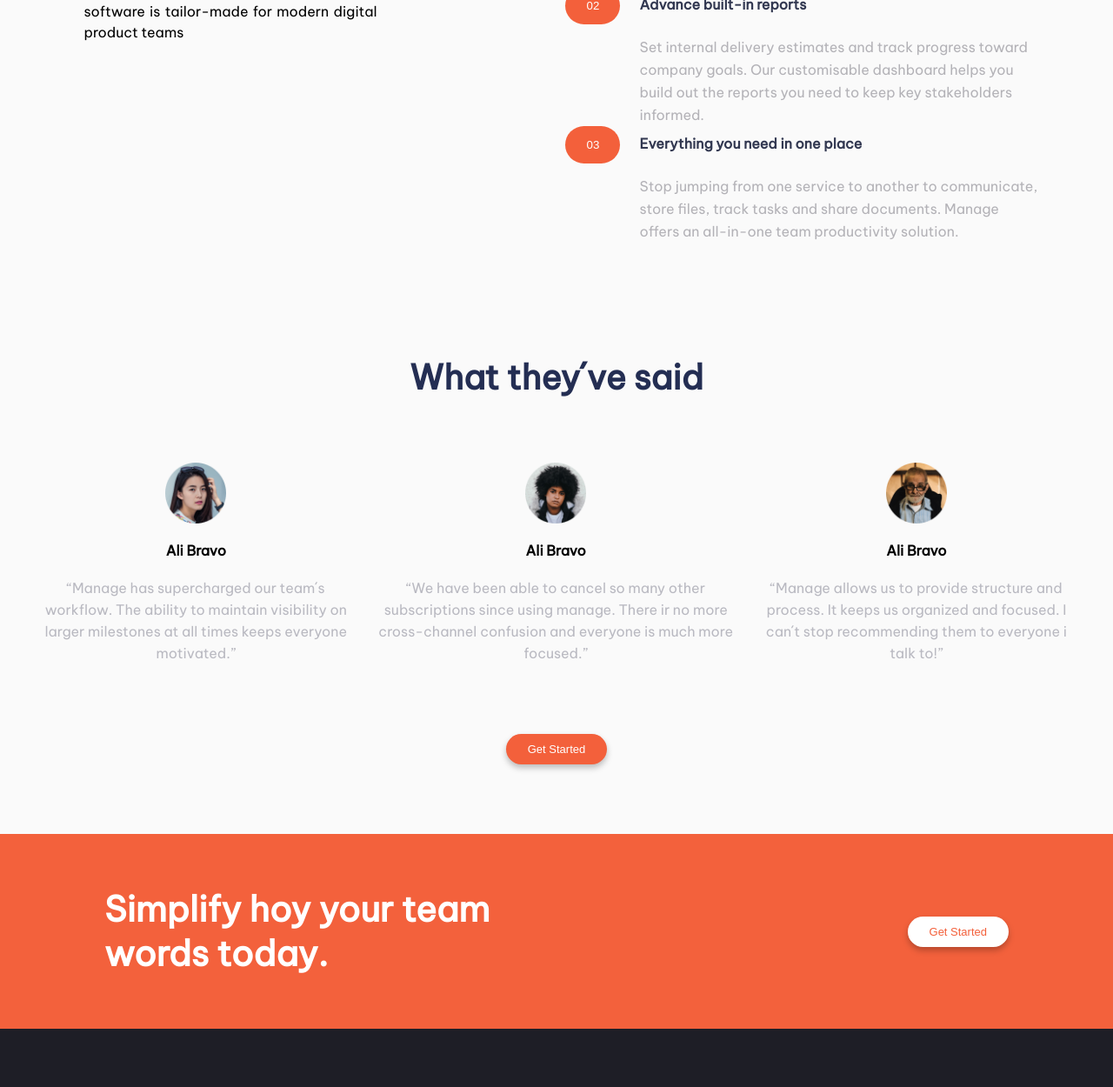
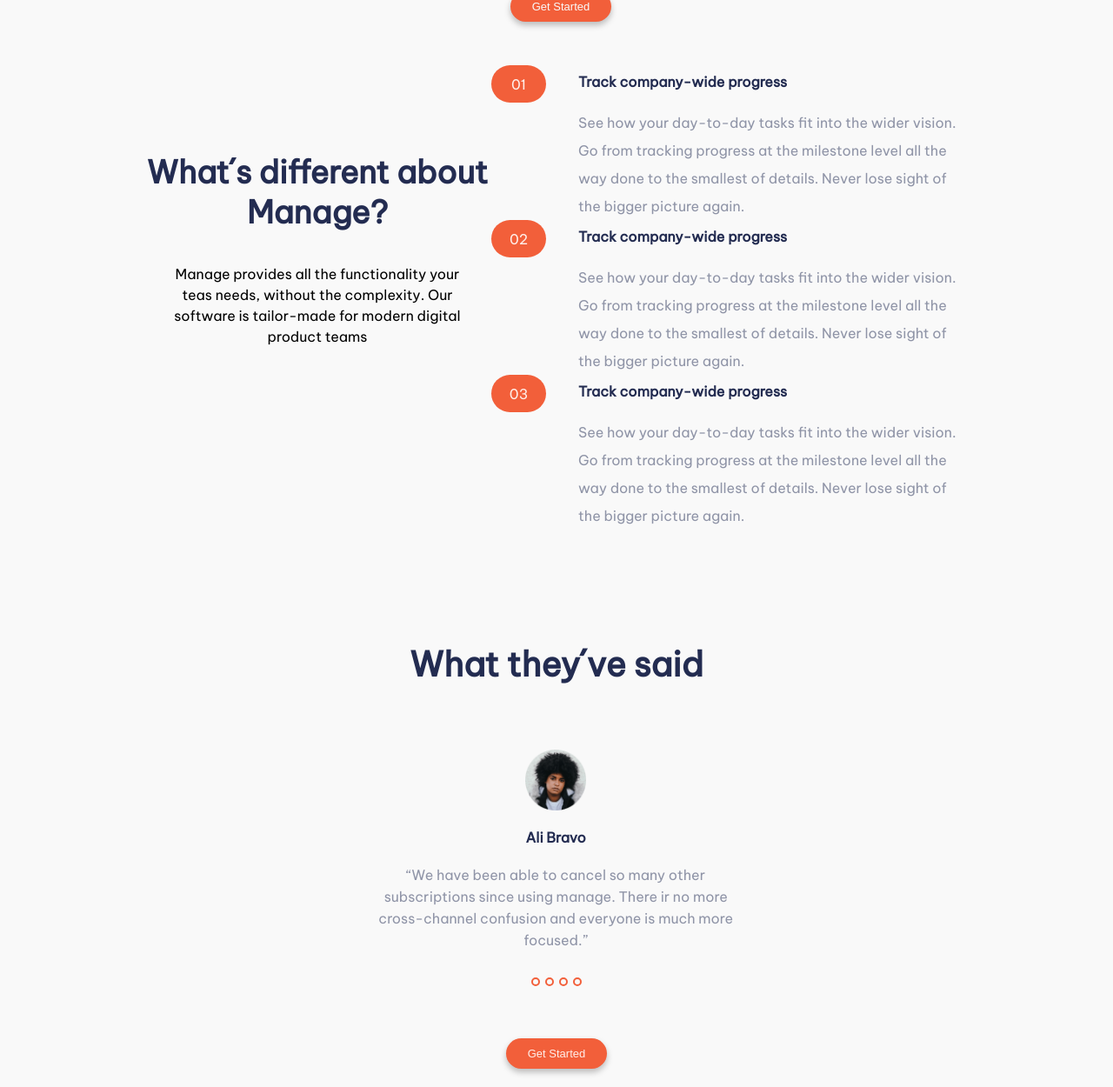
Before and after one commit to Goncar29/manage, a plain HTML site: page index.html in a window 1280 px wide. Shown: the part 1053-2303 px from the top of the page at 87% size. Drawn offline with Linux system fonts and the light colour scheme.

Commit message:
Se arreglan errores de tamaño/espacios en cada section del HTML, iconos del footer y se crean var para los colores

```diff
--- a/index.html
+++ b/index.html
@@ -27,7 +27,10 @@
                 <li>Community</li>
             </ul>
         </nav>
-        <button>Get Started</button>
+        <button class="menu">Get Started</button>
+        <div class="menu__nav">
+            <img src="./imagenes/icon-hamburger.svg" alt="Menu">
+        </div>
     </header>
 
 <!-- Main - Box 1-->
@@ -56,50 +59,49 @@
 <!-- Fourth section -->
         <section class="fourth-section">
             <div>
-                    <button>01</button>
-                    <div class="text-container">
-                        <h3>Track company-wide progress</h3>
+                <span>01</span>
+                <p>Track company-wide progress</p>
                 <p>See how your day-to-day tasks fit into the wider vision. Go from tracking progress at the milestone level all the way done to the smallest of details. Never lose sight of the bigger picture again.</p>
             </div>
+            <div>
+                <span>02</span>
+                <p>Track company-wide progress</p>
+                <p>See how your day-to-day tasks fit into the wider vision. Go from tracking progress at the milestone level all the way done to the smallest of details. Never lose sight of the bigger picture again.</p>
             </div>
             <div>
-                    <button>02</button>
-                    <div class="text-container">
-                        <h3>Advance built-in reports</h3>
-                        <p>Set internal delivery estimates and track progress toward company goals. Our customisable dashboard helps you build out the reports you need to keep key stakeholders informed.</p>
-                    </div>
-                </div>
-                <div>
-                    <button>03</button>
-                    <div class="text-container">
-                        <h3>Everything you need in one place</h3>
-                        <p>Stop jumping from one service to another to communicate, store files, track tasks and share documents. Manage offers an all-in-one team productivity solution.</p>
-                    </div>
+                <span>03</span>
+                <p>Track company-wide progress</p>
+                <p>See how your day-to-day tasks fit into the wider vision. Go from tracking progress at the milestone level all the way done to the smallest of details. Never lose sight of the bigger picture again.</p>
             </div>
         </section>
     </section>
-
 <!-- Main - Box 3-->
     <!-- Fifth section -->
     <section class="box-section-3">
         <h2>What they´ve said</h2>
         <section class="fifth-section">
-                <div>
+            <div class="cards">
                 <img src="./imagenes/avatar-anisha.png" alt="Foto Anisha">
-                    <h4>Ali Bravo</h4>
+                <h4>Anisha Li</h4>
                 <p>“Manage has supercharged our team´s workflow. The ability to maintain visibility on larger milestones at all times keeps everyone motivated.”</p>
             </div>
-                <div>
+            <div class="cards-2">
                 <img src="./imagenes/avatar-shanai.png" alt="Foto Shanai">
                 <h4>Ali Bravo</h4>
                 <p>“We have been able to cancel so many other subscriptions since using manage. There ir no more cross-channel confusion and everyone is much more focused.”</p>
             </div>
-                <div>
+            <div class="cards">
                 <img src="./imagenes/avatar-richard.png" alt="Foto Richard">
-                    <h4>Ali Bravo</h4>
+                <h4>Richard Watts</h4>
                 <p>“Manage allows us to provide structure and process. It keeps us organized and focused. I can´t stop recommending them to everyone i talk to!”</p>
             </div>
         </section>
+        <div class="carrusel">
+            <div class="point"></div>
+            <div class="point" ></div>
+            <div class="point"></div>
+            <div class="point"></div>
+        </div>
         <button>Get Started</button>
     </section>
 
--- a/style.css
+++ b/style.css
@@ -5,8 +5,18 @@
     /* font-size: 62.5%; */
 }
 
+:root {
+    --rojo-brillante: rgb(242, 95, 58);
+    --azul-oscuro: rgb(35, 44, 81);
+    --azul-grisáceo-oscuro: rgb(143, 148, 167);
+    --azul-muy-oscuro: rgb(29, 30, 37);
+    --rojo-muy-pálido: rgb(255, 239, 234);
+    --variante-gris-claro: rgb(249, 249, 249);
+    --rojo-botonesHover: #f1b3a3 ;
+}
+
 html {
-    background-color: #FAFAFA;
+    background-color: var(--variante-gris-claro);
     font-family: 'Be Vietnam Pro', sans-serif;
     font-size: 62.5%;
 }
@@ -47,17 +57,17 @@ header nav ul li {
 
 header nav ul li:hover {
     cursor: pointer;
-    color: rgb(175, 175, 175);
+    color: var(--variante-gris-claro);
 }
 
 /* Header - Button*/
 
 header button {
-    background-color: #F3603B;
+    background-color: var(--rojo-brillante);
     border: none;
     border-radius: 5.0rem;
     box-shadow: 0rem 0.4rem 0.7rem rgba(0, 0, 0, 0.25);
-    color: #ffffff;
+    color: var(--variante-gris-claro);
     font-size: 1.3rem;
     font-weight: 50rem;
     max-width: 13.4rem;
@@ -65,9 +75,11 @@ header button {
 }
 header button:hover {
     cursor: pointer;
-    background-color: #f1b3a3;
+    background-color: var(--rojo-botonesHover);
 }
-
+header .menu__nav {
+    visibility: hidden;
+}
 
 /* Main - Box 1*/
     /* First section*/
@@ -91,7 +103,7 @@ header button:hover {
 
 .first-section h1 {
     display: flex;
-    color: #232C50;
+    color: var(--azul-muy-oscuro);
     font-size: 5.8rem;
     font-weight: 70rem;
     justify-content: center;
@@ -107,11 +119,11 @@ header button:hover {
 }
 
 .first-section button {
-    background-color: #F3603B;
+    background-color: var(--rojo-brillante);
     border: none;
     border-radius: 5.0rem;
     box-shadow: 0rem 0.4rem 0.7rem rgba(0, 0, 0, 0.25);
-    color: #ffffff;
+    color: var(--variante-gris-claro);
     font-size: 1.3rem;
     font-weight: 50;
     max-width: 13.4rem;
@@ -120,7 +132,7 @@ header button:hover {
 }
 .first-section button:hover {
     cursor: pointer;
-    background-color: #f1b3a3;
+    background-color: var(--rojo-botonesHover);
 }
 
 /* Main - Box 1*/
@@ -144,23 +156,23 @@ header button:hover {
 
 .box-section-2 {
     display: flex;
+    flex-wrap: wrap;
+    justify-content: space-between;
     font-size: 1.6rem;
-    justify-content: space-around;
-    padding: 15rem 6rem 0 7rem;
 }
 
 .third-section {
     display: flex;
     flex-direction: column;
-    max-width: 50rem;
 }
 
 .third-section h2 {
-    color: #232851;
+    color: var(--azul-oscuro);
     display: flex;
     font-size: 3.6rem;
-    font-weight: 70rem;
+    font-weight: 700;
     text-align: left;
+    width: 40rem;
 }
 
 .third-section p {
@@ -173,49 +185,52 @@ header button:hover {
     text-align: justify;
 }
 
-/* Main - Box 2*/
-    /*Fourth section*/
+/*
+Main - Box 2
+Fourth section */
 
-.fourth-section div {
+.fourth-section {
     display: flex;
+    flex-direction: column;
+    width: 55rem;
 }
 
-.fourth-section div button {
-    background-color: #F3603B;
-    border: none;
-    border-radius: 30rem;
-    color: #ffffff;
+.fourth-section p {
+    line-height: 2;
+    font-size: 1.6rem;
+}
+
+.fourth-section div span {
+    align-items: center;
+    background-color: var(--rojo-brillante);
+    border-radius: 3rem;
+    color: var(--rojo-muy-pálido);
     display: flex;
     flex-direction: column;
     font-weight: 70rem;
     height: 4.3rem;
     justify-content: center;
-    margin-right: 2.3rem;
-    max-width: 6.3rem;
-    padding: 1.0rem 2.5rem;
+    width: 6.3rem;
+    padding: 1rem 2.5rem;
 }
 
-.fourth-section .text-container {
+.fourth-section p:first-of-type {
+    color: var(--azul-oscuro);
     display: flex;
-    flex-direction: column;
-    padding-top: 1rem;
+    align-items: center;
+    font-weight: 700;
+    margin: 0 0 1.5rem 0;
+    margin-top: -4rem;
 }
 
-.fourth-section div h3 {
-    color: #323851;
-    font-weight: 70rem;
-    font-size: 1.6rem;
+.fourth-section p:nth-child(2) {
+    color: var(--azul-oscuro);
+    padding-left: 10rem;
 }
 
-.fourth-section div p {
-    color: #B3B2B7;
-    display: flex;
-    flex-direction: column;
-    font-size: 1.6rem;
-    line-height: 2.6rem;
-    max-width: 45.8rem;
-    padding-top: 2.6rem;
-    text-align: left;
+.fourth-section p:nth-child(3) {
+    color: var(--azul-grisáceo-oscuro);
+    padding-left: 10rem;
 }
 
 /* Main - Box 3*/
@@ -223,12 +238,11 @@ header button:hover {
 
     .box-section-3 {
         display: flex;
-    font-size: 1.6rem;
         flex-direction: column;
     }
 
     .box-section-3 h2 {
-    color: #242E53;
+        color: var(--azul-oscuro);
         font-weight: 70rem;
         font-size: 3.9rem;
         padding-top: 13rem;
@@ -240,26 +254,29 @@ header button:hover {
         display: flex;
         flex-direction: row;
         justify-content: space-around;
-    padding: 0 3.0rem;
     }
 
     .fifth-section div {
+        background-color: var(--variante-gris-claro);
         display: flex;
         flex-direction: column;
-    padding: 0 0.9rem;
+        margin: 0 1rem;
     }
 
     .fifth-section div img {
         align-self: center;
         display: flex;
         flex-direction: column;
-    max-height: 7.0rem;
-    max-width: 7.0rem;
+        max-height: 7rem;
+        max-width: 7rem;
     }
 
     .fifth-section div h4 {
         align-self: center;
+        color: var(--azul-oscuro);
         display: flex;
+        font-size: 1.6rem;
+        font-weight: 700;
         flex-direction: column;
         padding-bottom: 2.1rem;
         padding-top: 2.1rem;
@@ -268,9 +285,11 @@ header button:hover {
     }
 
     .fifth-section div p {
-    color: #B9B9C1;
+        color: var(--azul-grisáceo-oscuro);
         display: flex;
         flex-direction: column;
+        font-weight: 60rem;
+        font-size: 1.6rem;
         font-weight: 50rem;
         justify-content: center;
         line-height: 2.5rem;
@@ -279,26 +298,26 @@ header button:hover {
 
     .box-section-3 button {
         align-self: center;
-    background-color: #F3603B;
+        background-color: var(--rojo-brillante);
         border: none;
-    border-radius: 5.0rem;
+        border-radius: 5rem;
         box-shadow: 0rem 0.4rem 0.7rem rgba(0, 0, 0, 0.25);
-    color: #ffffff;
+        color: var(--rojo-muy-pálido);
         font-size: 1.3rem;
         font-weight: 50rem;
-    margin: 8.0rem 0;
+        margin: 8rem 0;
         max-width: 13.4rem;
         padding: 1rem 2.5rem;
     }
     .box-section-3 button:hover {
         cursor: pointer;
-    background-color: #f1b3a3;
+        background-color:var(--rojo-botonesHover);
     }
 
 /* Main - Box 4*/
 
 .box-section-4 {
-    background-color: #F3613C;
+    background-color: var(--rojo-brillante);
     display: flex;
     font-size: 1.6rem;
     height: 22.4rem;
@@ -308,7 +327,7 @@ header button:hover {
 }
 
 .box-section-4 h2 {
-    color: #ffffff;
+    color: var(--variante-gris-claro);
     display: flex;
     font-size: 4.0rem;
     font-weight: 70rem;
@@ -317,11 +336,11 @@ header button:hover {
 
 .box-section-4 button {
     align-self: center;
-    background-color: #ffffff;
+    background-color:var(--variante-gris-claro);
     border: none;
     border-radius: 5.0rem;
     box-shadow: 0rem 0.4rem 0.7rem rgba(0, 0, 0, 0.25);
-    color: #F3603B;
+    color: var(--rojo-brillante);
     display: flex;
     font-size: 1.3rem;
     font-weight: 50rem;
@@ -331,13 +350,13 @@ header button:hover {
 
 .box-section-4 button:hover {
     cursor: pointer;
-    color: #f1b3a3;
+    color: var(--rojo-botonesHover);
 }
 
 /* Footer*/
 
 footer {
-    background-color: #1E1E26;
+    background-color: var(--azul-muy-oscuro);
     display: flex;
     font-size: 1.6rem;
     align-items: center;
@@ -376,7 +395,7 @@ footer {
 }
 
 .box-list .list-1 {
-    color: #ffffff;
+    color: var(--variante-gris-claro);
     display: flex;
     flex-direction: column;
     font-weight: 40rem;
@@ -387,7 +406,7 @@ footer {
 }
 
 .box-list .list-2 {
-    color: #ffffff;
+    color: var(--variante-gris-claro);
     display: flex;
     flex-direction: column;
     font-weight: 40rem;
@@ -398,7 +417,7 @@ footer {
 
 .box-list li:hover{
         cursor: pointer;
-        color: #F3603B;
+        color: var(--rojo-brillante);
 }
     /* Input*/
 .box-input {
@@ -415,10 +434,10 @@ footer {
 }
 
 .box-input button {
-    background-color: #F3603B;
+    background-color: var(--rojo-brillante);
     border: none;
     border-radius: 3.0rem;
-    color: #ffffff;
+    color: var(--variante-gris-claro);
     font-size: 1.3rem;
     font-weight: 50rem;
     height: 4.3rem;
@@ -438,20 +457,29 @@ footer {
 }
 .box-input button:hover {
     cursor: pointer;
-    background-color: #f1b3a3;
+    background-color:var(--rojo-botonesHover);
 }
 
 
-@media (max-width:1000px) {
+@media (max-width:1000rem) {
+    header nav, .menu {
+        visibility: hidden;
+        width: 5rem;
+    }
+    header .menu__nav {
+        visibility:visible;
+    }
+
     .box-section-1{
         display: flex;
         flex-wrap: wrap;
         justify-content:center;
+        padding:0;
     }
     .first-section {
         display: flex;
         align-items: center;
-        margin-bottom: 10rem;
+        margin-bottom: 0;
         margin-top:40rem;
     }
     .second-section{
@@ -469,9 +497,10 @@ footer {
         display: flex;
         flex-wrap: wrap;
         justify-content:center;
+        padding: 0;
     }
     .third-section {
-        padding: 0;
+        padding: 10rem 0;
         display: flex;
         align-items: center;
     }
@@ -487,6 +516,29 @@ footer {
         justify-content:center;
     }
 
+    .box-section-3 .cards {
+        display: hidden;
+        visibility: hidden;
+    }
+
+    .box-section-3 .carrusel {
+        display: flex;
+        flex-direction: row;
+        justify-content: center;
+    }
+
+    .box-section-3 .carrusel .point {
+        border: 0.2rem solid var(--rojo-brillante);
+        border-radius: 50%;
+        height: 1rem;
+        margin: 3rem 0.3rem 6rem 0.3rem;
+        width: 1rem;
+    }
+
+    .box-section-3 button {
+        margin-top: 0;
+    }
+
     .box-section-4{
         display: flex;
         flex-direction:column;
@@ -497,8 +549,21 @@ footer {
         display: flex;
         flex-direction:column-reverse;
     }
+    .box-footer-img{
+        display: flex;
+        justify-content: center;
+    }
+    .box-footer .box-footer-icon {
+        display: flex;
+        justify-content: space-between;
+        width: 30rem;
+    }
+    .box-footer .box-footer-icon a img:hover {
+        cursor: pointer;
+        filter: opacity(0.4) drop-shadow(0 0 0 red);
+    }
     .box-list .list-1 {
-        color: #ffffff;
+        color: var(--variante-gris-claro);
         display: flex;
         flex-direction: column;
         font-weight: 40rem;
@@ -506,6 +571,10 @@ footer {
         height: 13rem;
         list-style: none;
         padding: 0rem 10rem 0 0;
+    }
+    .box-list li:hover{
+        cursor: pointer;
+        color: var(--rojo-brillante);
     }
     .box-footer{
         display: flex;
```
Lines whose indentation alone changed are shown as unchanged.
